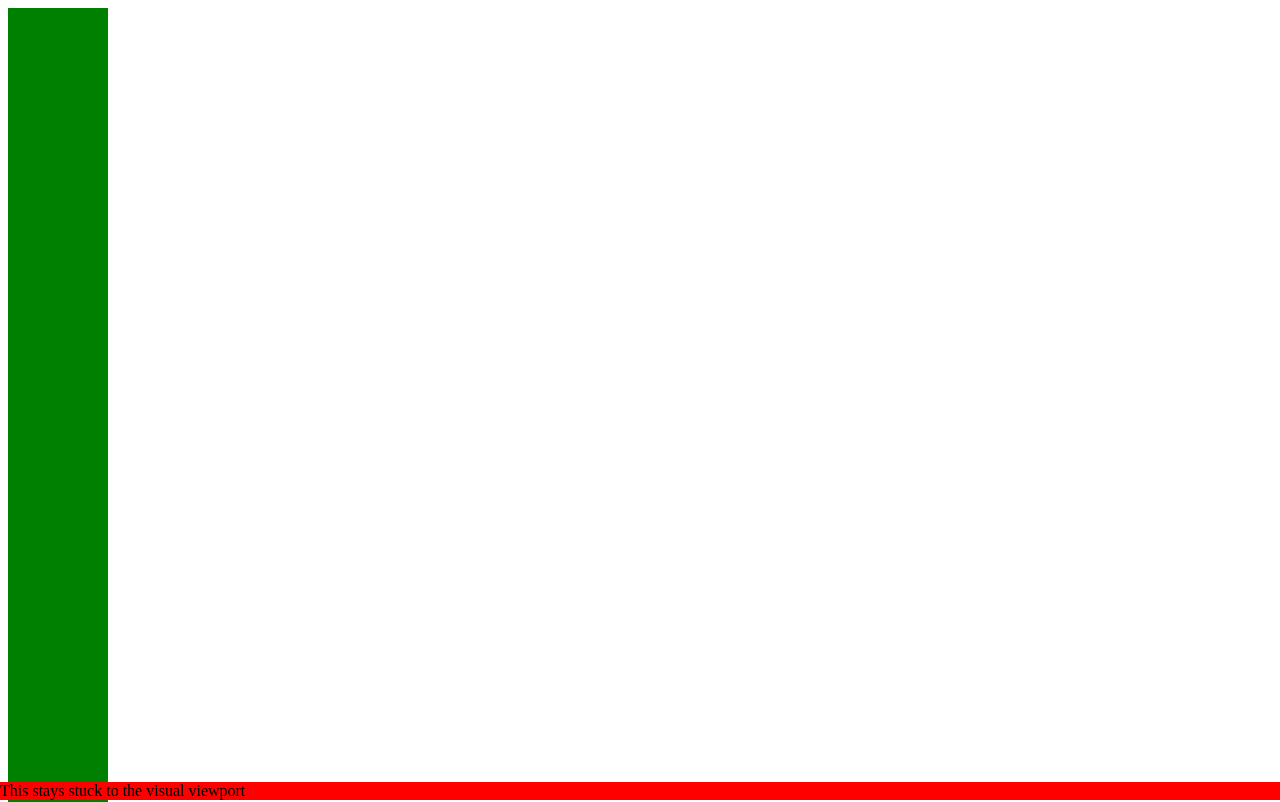
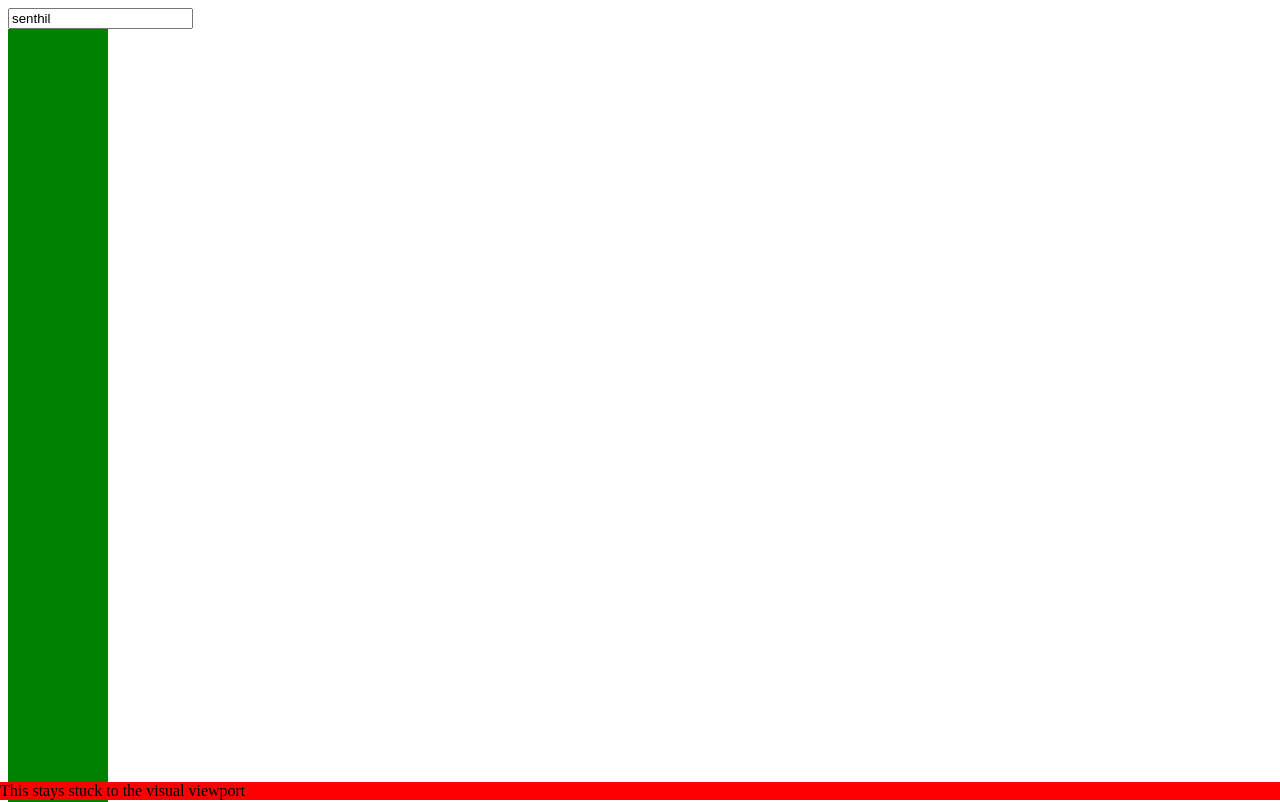
Before and after one commit to techkanna/test_keyboard_top, a plain HTML site: page index.html in a window 1280 px wide. Shown: the top 802 px of the page. Drawn offline with Linux system fonts and the light colour scheme.

Commit message:
added input

```diff
--- a/index.html
+++ b/index.html
@@ -28,6 +28,7 @@
 
   <body>
       <div id="bottombar">This stays stuck to the visual viewport</div>
+      <input type="text" value="senthil">
       <div id="forcescrolling"></div>
       <div id="layoutViewport"></div>
 
```
